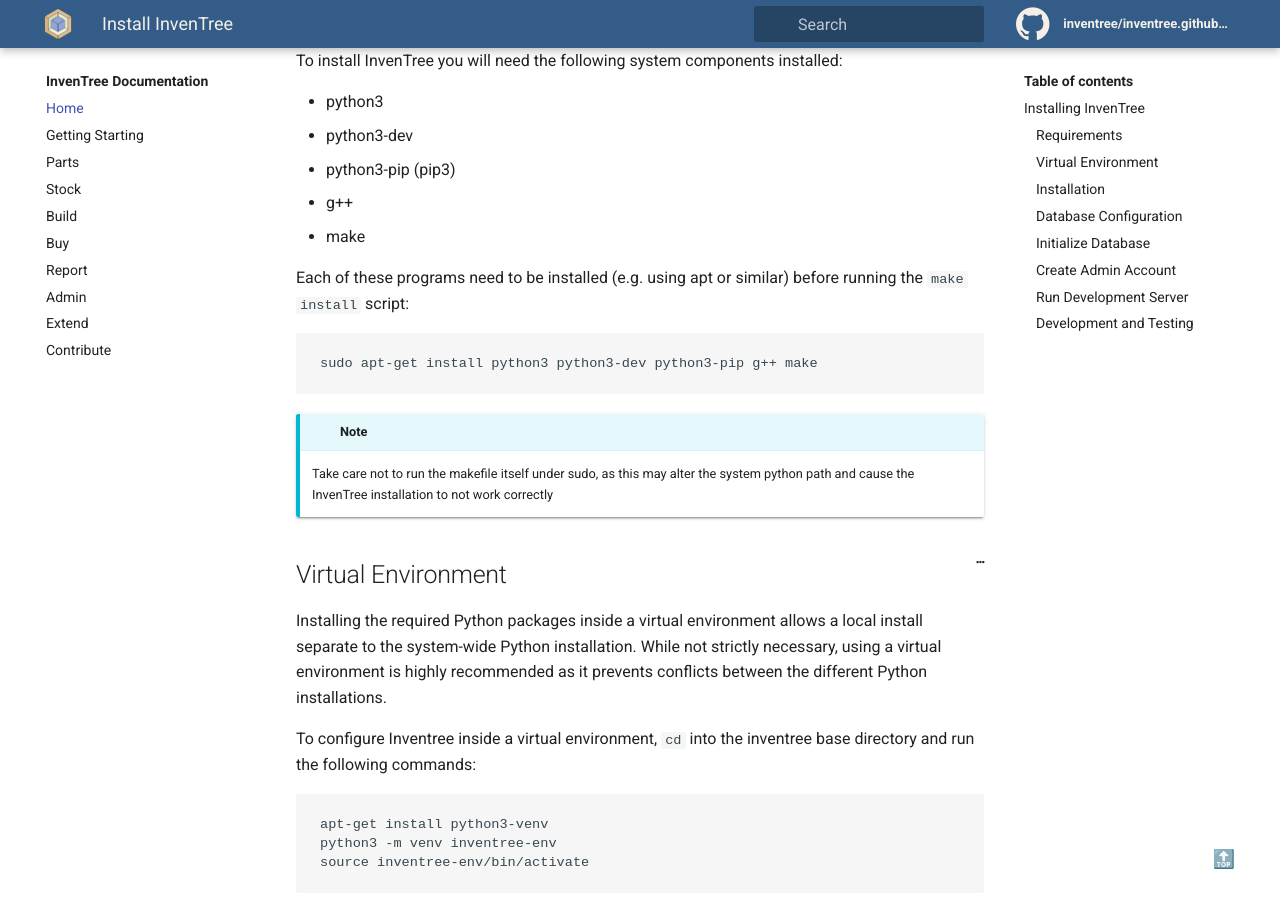
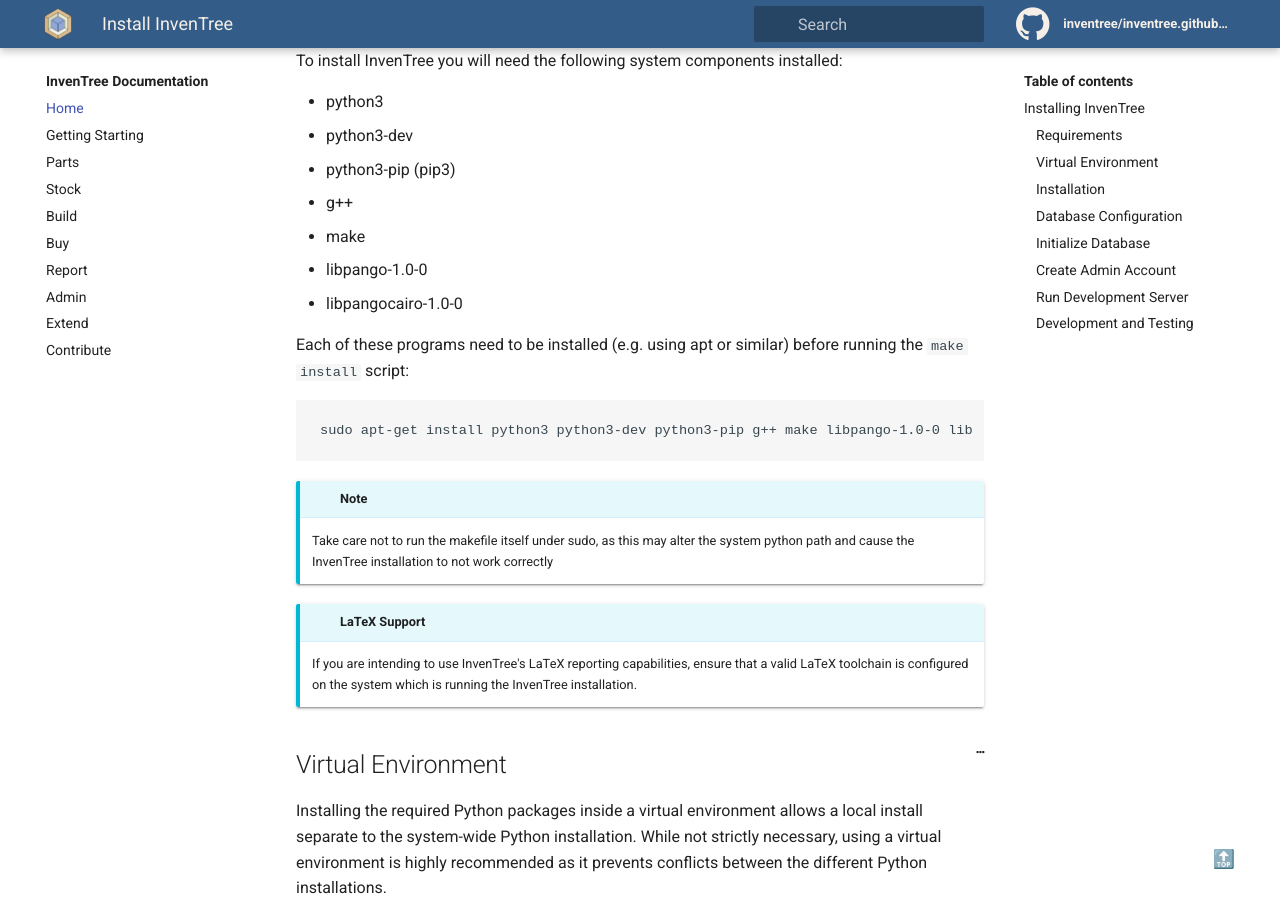
Before and after one commit to inventree/InvenTree.github.io, a Jekyll site: the page built from docs/start/install.md, in a window 1280 px wide and 900 px high, scrolled down 443 px. Built offline with Jekyll 4.4.1, drawn with Linux system fonts in a browser that asks for light colours.

Commit message:
More packages required for install

````diff
--- a/docs/start/install.md
+++ b/docs/start/install.md
@@ -20,14 +20,18 @@
 * python3-pip (pip3)
 * g++
 * make
+* libpango-1.0-0
+* libpangocairo-1.0-0
 
 Each of these programs need to be installed (e.g. using apt or similar) before running the ``make install`` script:
 
 ```
-sudo apt-get install python3 python3-dev python3-pip g++ make
+sudo apt-get install python3 python3-dev python3-pip g++ make libpango-1.0-0 libpangocairo-1.0-0
 ```
 
 {% include alert.html title="Note" content="Take care not to run the makefile itself under sudo, as this may alter the system python path and cause the InvenTree installation to not work correctly" %}
+
+{% include alert.html title="LaTeX Support" content="If you are intending to use InvenTree's LaTeX reporting capabilities, ensure that a valid LaTeX toolchain is configured on the system which is running the InvenTree installation." %}
 
 ## Virtual Environment
 
````
Also changed, not shown: _includes/config.yaml (+12 -0 lines).
